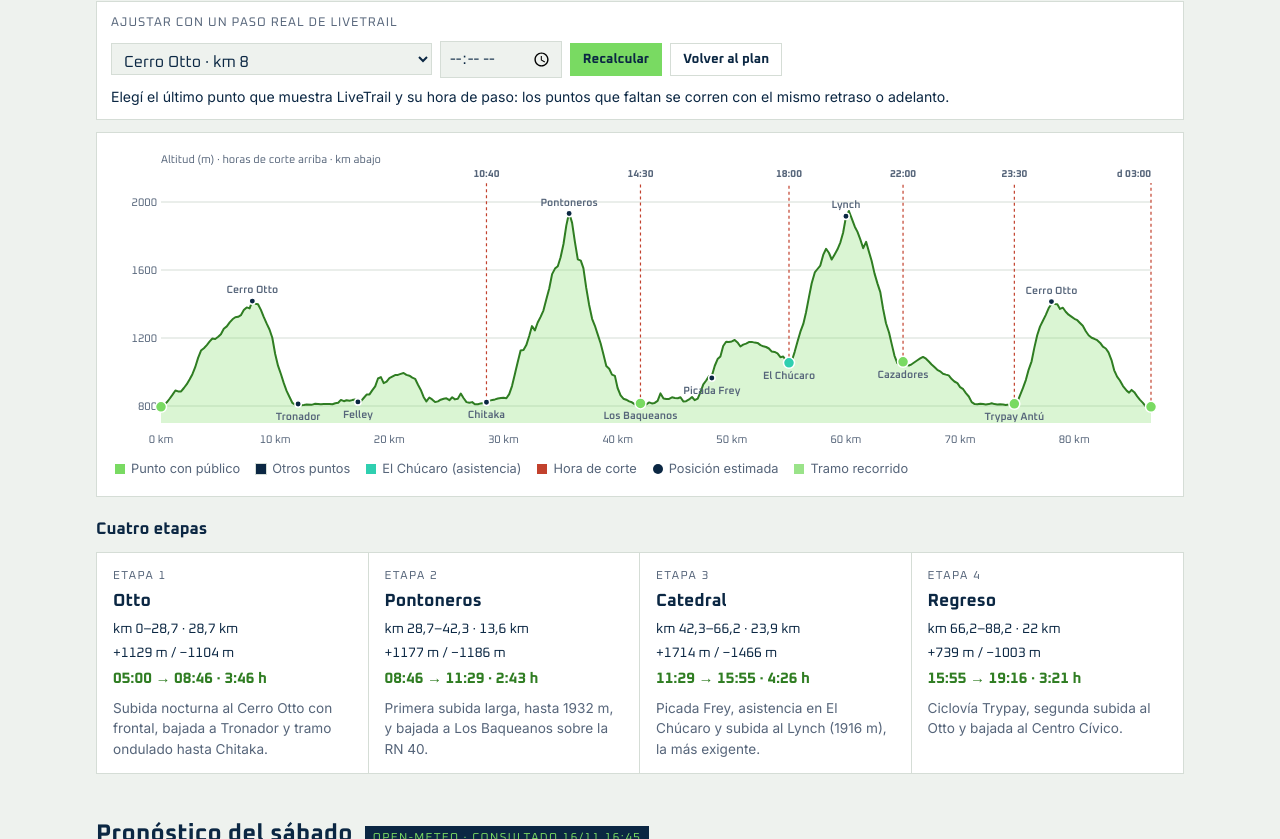
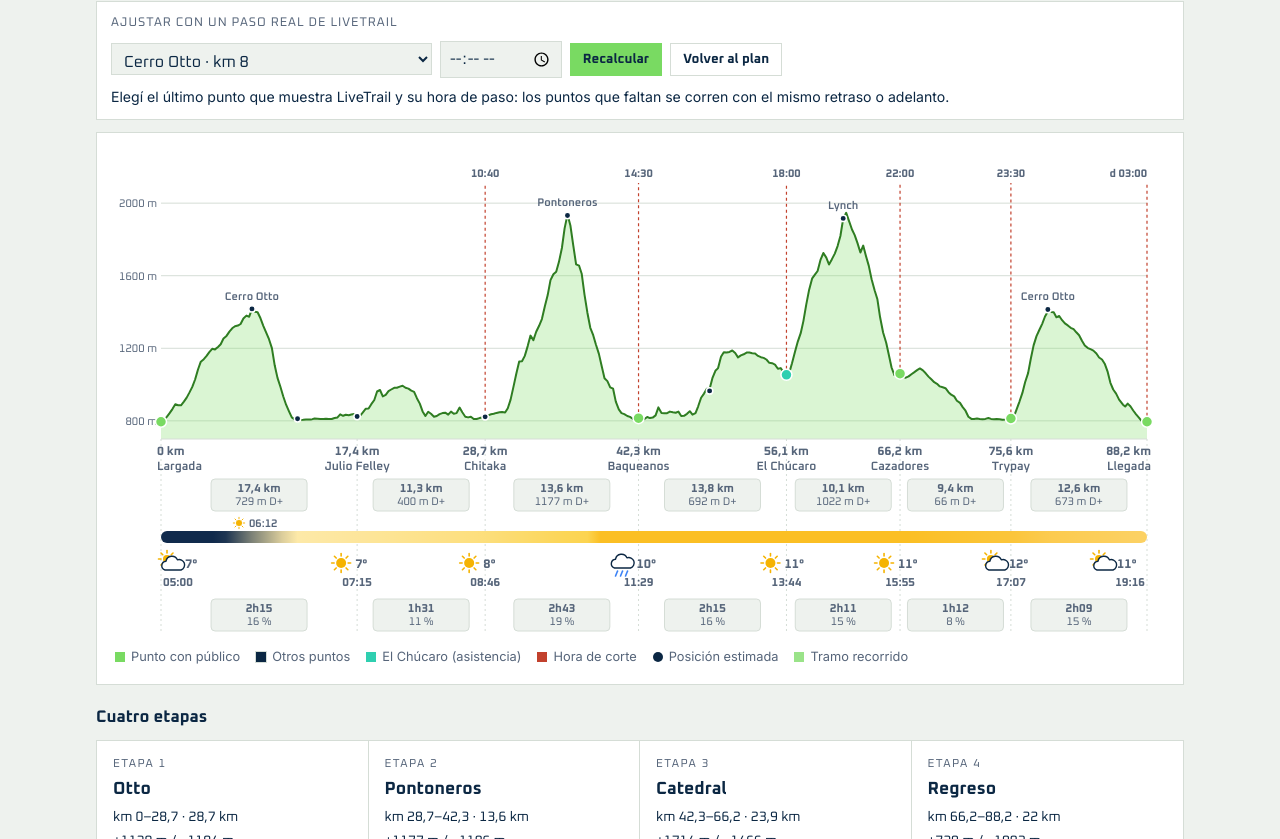
Before and after one commit to Pochelix/frey85k, a plain HTML site: page index.html in a window 1280 px wide. Shown: the part 645-1484 px from the top of the page. Drawn offline with Linux system fonts and the light colour scheme.

Commit message:
Actualiza el seguimiento (16/11 17:48)
Co-Authored-By: Claude Opus 5.5 <noreply@anthropic.com>

```diff
--- a/index.html
+++ b/index.html
@@ -297,7 +297,9 @@ footer{color:var(--muted);font-size:.8rem;padding-block:30px 40px}
 @media (max-width:640px){ #paso .panel.tbl{display:none} .plist{display:block} }
 .ajuste{margin-top:12px;background:var(--surface);border:1px solid var(--line);padding:12px 14px;display:grid;gap:8px}
 .ajuste label{font-family:var(--display);font-size:.78rem;letter-spacing:.08em;text-transform:uppercase;color:var(--muted)}
-.ajrow{display:flex;gap:8px;flex-wrap:wrap;align-items:center}
+.ajuste>*{min-width:0}
+.ajrow{display:flex;gap:8px;flex-wrap:wrap;align-items:center;min-width:0}
+@media (max-width:560px){.ajrow select{width:100%}}
 .ajrow select,.ajrow input{font-family:var(--display);font-size:1rem;padding:6px 8px;border:1px solid var(--line);background:var(--bg);color:var(--ink);min-width:0;max-width:100%}
 .ajrow select:focus-visible,.ajrow input:focus-visible{outline:3px solid var(--green);outline-offset:1px}
 .ajrow button{font-family:var(--display);font-weight:700;padding:7px 12px;border:1px solid var(--line);background:var(--surface);color:var(--ink);cursor:pointer}
@@ -315,7 +317,8 @@ footer{color:var(--muted);font-size:.8rem;padding-block:30px 40px}
 @media (max-width:860px){.esc{grid-template-columns:1fr 1fr}}
 .esc button{padding:8px 10px}
 #esc-d{margin:8px 0 0;max-width:none}
-#perfil{min-width:0 !important;width:100%;height:auto}
+#perfil{min-width:0;height:auto;display:block}
+.desliza{margin:6px 0 0;font-size:.8rem;color:var(--muted)}
 @media (max-width:560px){
   .ajrow select{flex:1 1 100%}
   .ajrow input{flex:1 1 30%}
@@ -393,7 +396,8 @@ footer{color:var(--muted);font-size:.8rem;padding-block:30px 40px}
     </div>
     <p class="msg" id="aj-msg" aria-live="polite"></p>
   </div>
-  <div class="panel chart-wrap" style="margin-top:12px"><svg id="perfil" viewBox="0 0 1000 300" preserveAspectRatio="xMinYMin meet" role="img" aria-label="Perfil de altimetría de la FREY 85K con la posición estimada"></svg>
+  <div class="panel chart-wrap" style="margin-top:12px"><svg id="perfil" viewBox="0 0 1000 500" preserveAspectRatio="xMinYMin meet" role="img" aria-label="Perfil de altimetría de la FREY 85K con la posición estimada"></svg>
+    <p class="desliza" id="perfil-hint" hidden>Deslizá el perfil de costado para ver todo el recorrido →</p>
     <div class="legend"><span><i style="background:var(--green)"></i>Punto con público</span><span><i style="background:var(--navy);outline:1px solid var(--line)"></i>Otros puntos</span><span><i style="background:var(--teal)"></i>El Chúcaro (asistencia)</span><span><i style="background:var(--bad)"></i>Hora de corte</span><span><i style="background:var(--ink);border-radius:50%"></i>Posición estimada</span><span><i style="background:var(--green);opacity:.75"></i>Tramo recorrido</span></div>
   </div>
   <h3 style="margin:20px 0 10px">Cuatro etapas</h3>
@@ -531,34 +535,85 @@ function fechas(){
 /* perfil: se dibuja a la medida real del contenedor, así el texto conserva su tamaño en el celular */
 let G=null;
 function perfilS(){
-  const s=document.getElementById("perfil"); s.innerHTML="";
-  const W=Math.max(300, Math.round(s.parentNode.clientWidth - 2*parseFloat(getComputedStyle(s.parentNode).paddingLeft||0)));
-  const narrow=W<640, H=narrow?220:300, L=narrow?32:46, R=narrow?8:14, T=narrow?26:34, B=28, ymin=700, ymax=2100, xmax=RUTA.total;
-  G={W,H,L,R,T,B,narrow,ymin,ymax};
-  s.setAttribute("viewBox",`0 0 ${W} ${H}`);
-  const x=k=>L+(k/xmax)*(W-L-R), y=a=>T+(1-(a-ymin)/(ymax-ymin))*(H-T-B), fs=narrow?10:11;
-  for(let a=800;a<=2000;a+=400){ el("line",{x1:L,x2:W-R,y1:y(a),y2:y(a),stroke:css("--line"),"stroke-width":1},s); const t=el("text",{x:L-4,y:y(a)+4,"text-anchor":"end","font-size":fs},s); t.textContent=a; }
-  for(let k=0;k<=80;k+=narrow?20:10){ const t=el("text",{x:x(k),y:H-8,"text-anchor":"middle","font-size":fs},s); t.textContent=k+(narrow?"":" km"); }
+  /* perfil con franja de puestos, tramos, luz del día y clima debajo (estilo LiveTrail).
+     Se dibuja a un ancho mínimo de 880 px: en el celular el panel se desliza de costado. */
+  const s=document.getElementById("perfil"), wrap=s.parentNode; s.innerHTML="";
+  const cont=Math.max(280, Math.round(wrap.clientWidth - 2*parseFloat(getComputedStyle(wrap).paddingLeft||0)));
+  const W=Math.max(880,cont), H=300, L=46, R=18, T=34, B=12, ymin=700, ymax=2100, xmax=RUTA.total, PB=H-B, ALTO=PB+200;
+  G={W,H,L,R,T,B,narrow:false,ymin,ymax};
+  s.setAttribute("viewBox",`0 0 ${W} ${ALTO}`); s.style.width=W+"px";
+  const pista=document.getElementById("perfil-hint"); if(pista) pista.hidden = W<=cont+2;
+  const x=k=>L+(k/xmax)*(W-L-R), y=a=>T+(1-(a-ymin)/(ymax-ymin))*(PB-T), ink=css("--ink"), mut=css("--muted");
+  const txt=(par,a,c)=>{ const t=el("text",a,par); t.textContent=c; return t; };
+  // grilla y altitudes
+  for(let a=800;a<=2000;a+=400){ el("line",{x1:L,x2:W-R,y1:y(a),y2:y(a),stroke:css("--line"),"stroke-width":1},s); txt(s,{x:L-4,y:y(a)+4,"text-anchor":"end","font-size":11},a+" m"); }
   const pts=RUTA.prof.map(([k,a])=>x(k).toFixed(1)+","+y(a).toFixed(1)).join(" ");
   el("polygon",{points:`${x(0)},${y(ymin)} ${pts} ${x(xmax)},${y(ymin)}`,fill:css("--green"),"fill-opacity":.28},s);
   el("polyline",{points:pts,fill:"none",stroke:css("--green-ink"),"stroke-width":2,"stroke-linejoin":"round"},s);
   P.forEach((p,i)=>{
-    const cx=x(p[8]), cy=y(p[2]);
+    const cx=x(p[8]), cy=y(p[2]), fin=i===P.length-1;
     if(p[7]!=null){
-      const fin=i===P.length-1;
       el("line",{x1:cx,x2:cx,y1:cy,y2:T-2,stroke:css("--bad"),"stroke-width":1.2,"stroke-dasharray":"3 3"},s);
-      const b=el("text",{x:cx,y:T-8,"text-anchor":i===P.length-1?"end":"middle","font-size":narrow?9:10,"font-weight":700,fill:css("--bad")},s);
-      b.textContent=(narrow&&fin)?"":p[6].replace("sáb ","").replace("dom ","d ");
+      txt(s,{x:cx,y:T-8,"text-anchor":fin?"end":"middle","font-size":11,"font-weight":700,fill:css("--bad")},p[6].replace("sáb ","").replace("dom ","d "));
     }
-    const pub = i in PUB;
-    el("circle",{cx,cy,r:pub?(narrow?4.5:5.5):3.2,fill:i===8?css("--teal"):pub?css("--green"):css("--navy"),stroke:css("--surface"),"stroke-width":1.5},s);
-    const peak = p[2]>1300;
-    if(peak || (!narrow && i>0 && i<P.length-1)){
-      const t=el("text",{x:cx,y:peak?cy-8:cy+16,"text-anchor":"middle","font-size":narrow?9.5:10.5,"font-weight":600,fill:css("--ink")},s);
-      t.textContent=p[0].replace("PC ","").replace("Julio ","").replace("Refugio ","");
-    }
+    const pub=i in PUB;
+    el("circle",{cx,cy,r:pub?5.5:3.2,fill:i===8?css("--teal"):pub?css("--green"):css("--navy"),stroke:css("--surface"),"stroke-width":1.5},s);
+    if(p[2]>1300) txt(s,{x:cx,y:cy-9,"text-anchor":"middle","font-size":11,"font-weight":600,fill:ink},p[0].replace("PC ",""));
   });
-  if(!narrow){ const t=el("text",{x:L,y:12,"font-size":fs},s); t.textContent="Altitud (m) · horas de corte arriba · km abajo"; }
+
+  // ---- franja ----
+  const BANDA=[0,3,4,6,8,10,11,13];
+  const NB={0:"Largada",3:"Julio Felley",4:"Chitaka",6:"Baqueanos",8:"El Chúcaro",10:"Cazadores",11:"Trypay",13:"Llegada"};
+  const total=eta(13), hhm=m=>{ m=Math.round(m); return Math.floor(m/60)+"h"+String(m%60).padStart(2,"0"); };
+  const xT=t=>{ if(t<=0) return x(0); for(let i=0;i<P.length-1;i++){ if(t<=eta(i+1)){ const f=(t-eta(i))/(eta(i+1)-eta(i)); return x(P[i][8]+(P[i+1][8]-P[i][8])*f); } } return x(xmax); };
+  // líneas verticales de cada puesto
+  BANDA.forEach(i=>el("line",{x1:x(P[i][8]),x2:x(P[i][8]),y1:PB,y2:PB+194,stroke:css("--line"),"stroke-width":1,"stroke-dasharray":"2 3"},s));
+  el("line",{x1:L,x2:W-R,y1:PB,y2:PB,stroke:css("--line"),"stroke-width":1},s);
+  // fila 1: km y nombre
+  BANDA.forEach((i,k)=>{
+    const cx=x(P[i][8]), anc=k===0?"start":k===BANDA.length-1?"end":"middle", dx=k===0?-4:k===BANDA.length-1?4:0;
+    txt(s,{x:cx+dx,y:PB+16,"text-anchor":anc,"font-size":12,"font-weight":700,fill:css("--green-ink")},fk(P[i][1])+" km");
+    txt(s,{x:cx+dx,y:PB+31,"text-anchor":anc,"font-size":12,"font-weight":600,fill:ink},NB[i]);
+  });
+  // fila 2: tramo (km y D+) y fila 5: tiempo y % del total
+  const caja=(cx,y0,w,l1,l2)=>{ el("rect",{x:cx-w/2,y:y0,width:w,height:32,rx:4,fill:css("--bg"),stroke:css("--line")},s);
+    txt(s,{x:cx,y:y0+13,"text-anchor":"middle","font-size":11.5,"font-weight":700,fill:ink},l1);
+    txt(s,{x:cx,y:y0+26,"text-anchor":"middle","font-size":11,fill:mut},l2); };
+  for(let k=0;k<BANDA.length-1;k++){
+    const a=BANDA[k], b=BANDA[k+1], xa=x(P[a][8]), xb=x(P[b][8]), cx=(xa+xb)/2, w=Math.min(96,xb-xa-8);
+    caja(cx,PB+40,w,fk(Math.round((P[b][1]-P[a][1])*10)/10)+" km",(P[b][3]-P[a][3])+" m D+");
+    const d=eta(b)-eta(a); caja(cx,PB+160,w,hhm(d),Math.round(d/total*100)+" %");
+  }
+  // fila 3: luz del día
+  const mins=h=>{ const [a,b]=h.split(":").map(Number); return a*60+b; };
+  const SR=mins(WX.amanecer), SS=mins(WX.atardecer);
+  const hex=c=>[1,3,5].map(i=>parseInt(c.slice(i,i+2),16)), mix=(c1,c2,f)=>{ f=Math.max(0,Math.min(1,f)); const a=hex(c1),b=hex(c2); return "#"+a.map((v,i)=>Math.round(v+(b[i]-v)*f).toString(16).padStart(2,"0")).join(""); };
+  const cielo=m=>m<SR-25?"#102a4c":m<SR+25?mix("#102a4c","#fde9a9",(m-SR+25)/50):m<660?mix("#fde9a9","#fcd34d",(m-SR-25)/(660-SR-25)):m<960?"#fbbf24":m<SS-30?mix("#fbbf24","#fcd77a",(m-960)/(SS-30-960)):mix("#fcd77a","#102a4c",(m-SS+30)/60);
+  const gid="cielo"+Math.random().toString(36).slice(2,7), gr=el("linearGradient",{id:gid,gradientUnits:"userSpaceOnUse",x1:L,x2:W-R,y1:0,y2:0},el("defs",{},s));
+  for(let t=0;t<=total;t+=10){ el("stop",{offset:((xT(t)-L)/(W-L-R)).toFixed(4),"stop-color":cielo(300+t)},gr); }
+  el("rect",{x:L,y:PB+92,width:xT(total)-L,height:12,rx:6,fill:`url(#${gid})`},s);
+  if(SR-300>0 && SR-300<total){ const sx=xT(SR-300); wxIcono(s,sx-16,PB+84,0,.6); txt(s,{x:sx-6,y:PB+88,"font-size":11,"font-weight":600,fill:mut},WX.amanecer); }
+  if(SS-300>0 && SS-300<total){ const sx=xT(SS-300); txt(s,{x:sx,y:PB+88,"text-anchor":"middle","font-size":11,"font-weight":600,fill:mut},"☾ "+WX.atardecer); }
+  // fila 4: clima en cada puesto, a la hora estimada
+  BANDA.forEach((i,k)=>{
+    const t=eta(i), w=wxAt(P[i][2],t), cx=x(P[i][8]), anc=k===0?"start":k===BANDA.length-1?"end":"middle", dx=k===0?0:k===BANDA.length-1?0:0;
+    const ix=k===0?cx+10:k===BANDA.length-1?cx-44:cx-16;
+    wxIcono(s,ix,PB+124,w.wc,1);
+    txt(s,{x:ix+14,y:PB+129,"font-size":12.5,"font-weight":700,fill:ink},Math.round(w.t)+"°");
+    txt(s,{x:k===0?cx+2:k===BANDA.length-1?cx-2:cx,y:PB+147,"text-anchor":anc,"font-size":11.5,"font-weight":700,fill:ink},hm(t));
+  });
+}
+/* íconos de clima simples, dibujados en SVG (sin emojis) */
+function wxIcono(par,cx,cy,code,esc){
+  const g=el("g",{transform:`translate(${cx},${cy}) scale(${esc})`},par), ink=css("--ink");
+  const sol=(dx,dy,r)=>{ el("circle",{cx:dx,cy:dy,r,fill:"#f5b301"},g); for(let a=0;a<8;a++){ const an=a*Math.PI/4; el("line",{x1:dx+Math.cos(an)*(r+2),y1:dy+Math.sin(an)*(r+2),x2:dx+Math.cos(an)*(r+4.5),y2:dy+Math.sin(an)*(r+4.5),stroke:"#f5b301","stroke-width":1.6,"stroke-linecap":"round"},g); } };
+  const nube=(dx,dy)=>el("path",{d:`M${dx-8},${dy+5} a4.5,4.5 0 0 1 1,-8.8 a6,6 0 0 1 11.4,-1.4 a4.6,4.6 0 0 1 3.6,10.2 z`,fill:css("--surface"),stroke:ink,"stroke-width":1.4,"stroke-linejoin":"round"},g);
+  const c=code|0;
+  if(c<=1){ sol(0,0,5); return; }
+  if(c===2){ sol(-4,-4,4); nube(2,2); return; }
+  nube(0,0);
+  if((c>=51&&c<=67)||(c>=80&&c<=82)||c>=95){ [-5,0,5].forEach(d=>el("line",{x1:d,y1:8,x2:d-2,y2:13,stroke:"#3b82f6","stroke-width":1.6,"stroke-linecap":"round"},g)); }
+  else if((c>=71&&c<=77)||c===85||c===86){ [-5,0,5].forEach(d=>el("circle",{cx:d,cy:10,r:1.4,fill:"#7aa7d8"},g)); }
 }
 function marca(){
   const s=document.getElementById("perfil");
@@ -593,6 +648,7 @@ function marca(){
   const bb=lb.getBBox();
   const fondo=el("rect",{x:bb.x-5,y:bb.y-3,width:bb.width+10,height:bb.height+6,rx:3,fill:css("--surface"),stroke:css("--ink"),"stroke-width":1});
   g.insertBefore(fondo, lb);
+  const wr=s.parentNode; if(wr.scrollWidth>wr.clientWidth+2 && !wr.dataset.centrado){ wr.scrollLeft=Math.max(0,x-wr.clientWidth/2); wr.dataset.centrado="1"; }
 }
 const START=Date.parse("2026-11-21T05:00:00-03:00"), END=Date.parse("2026-11-22T03:00:00-03:00");
 function estado(){
@@ -661,7 +717,7 @@ function renderClima(horaDe){
   document.getElementById("wx-nota").innerHTML=`Pronóstico de modelo, consultado el ${WX.consulta}. A varios días de la carrera es orientativo: se actualiza el jueves o el viernes. Los valores se interpolan entre tres alturas (795, 1400 y 1916 m).`;
 }
 /* fin clima */
-function todo(){ etapas(); fechas(); estado(); renderClima(eta); }
+function todo(){ etapas(); fechas(); perfilS(); estado(); renderClima(eta); }
 const ESC=[
   {t:856,n:"Plan",d:"El plan de carrera tal cual."},
   {t:904,n:"Como en 2025",d:"Su tiempo real de 2025 en la versión 80K, un 9 % más lento que lo planeado."},
```
